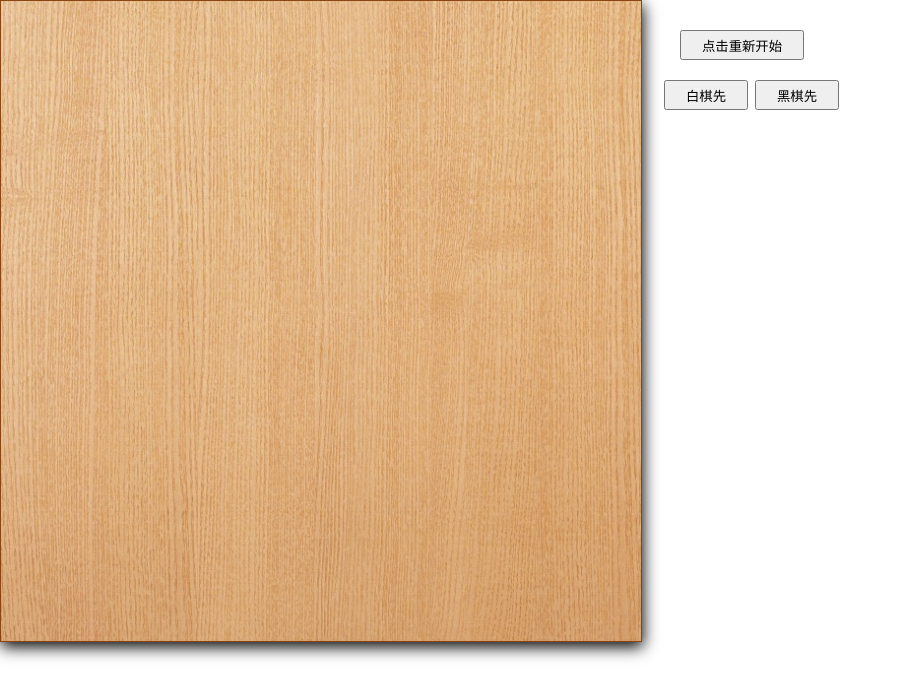
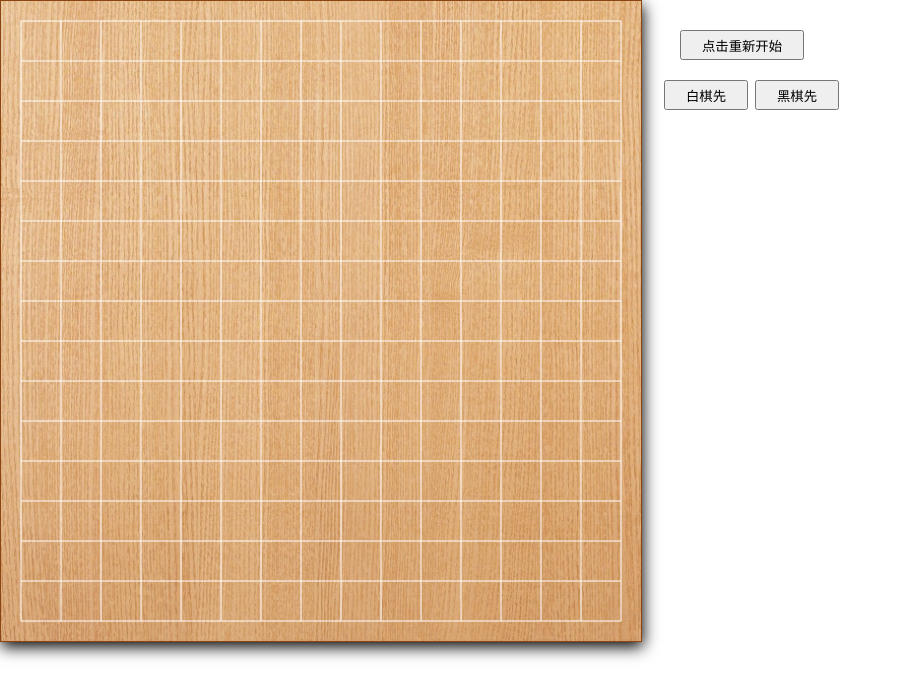
Before and after one commit to LuoYoungYuan/luoyuan, a plain HTML site: page index.html in a window 1280 px wide. Shown: the whole page, without its empty margins (0-902 px from the left). Drawn offline with Linux system fonts and the light colour scheme.

Commit message:
Update index.html

```diff
--- a/index.html
+++ b/index.html
@@ -3,7 +3,7 @@
 	<head>
 		<meta charset="utf-8" />
 		<title>五子棋</title>
-		<script type="text/javascript" src="js/chess.js"></script>
+		<script type="text/javascript" src="chess.js"></script>
 		<style type="text/css">
 			body{
 				margin:0px;
```
